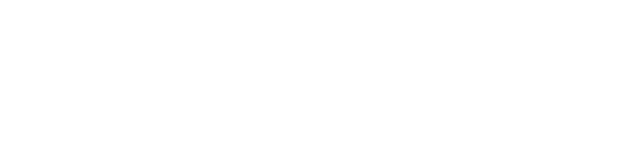
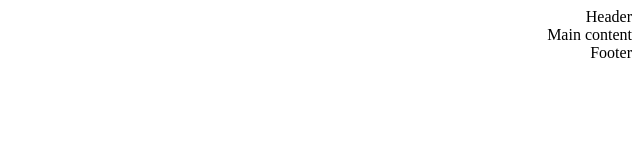
Before and after one commit to fdetun/holbertonschool-web_front_end, a plain HTML site: page 0x00-html_advanced/3-index.html in a window 1280 px wide. Shown: the whole page, without its empty margins (640-1280 px from the left). Drawn offline with Linux system fonts and the light colour scheme.

Commit message:
3-index.html

```diff
--- a/0x00-html_advanced/3-index.html
+++ b/0x00-html_advanced/3-index.html
@@ -9,8 +9,8 @@
 <link rel="icon" type="image/png" href="./favicon.png">
 </head>
 <body>
-<header></header>
-<main></main>
-<footer></footer>
+<header>Header</header>
+<main>Main content</main>
+<footer>Footer</footer>
 </body>
 </html>
```
